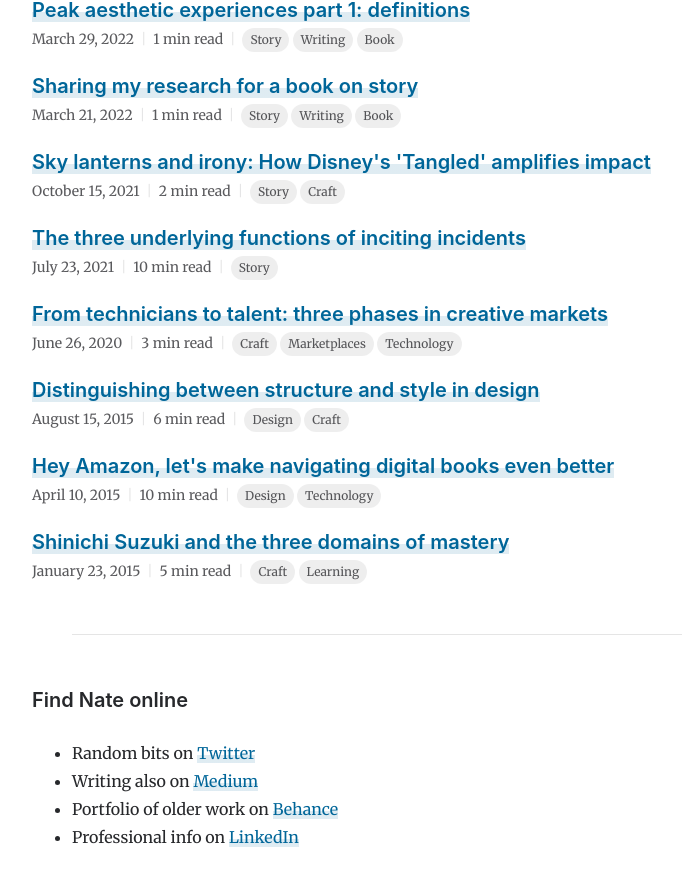
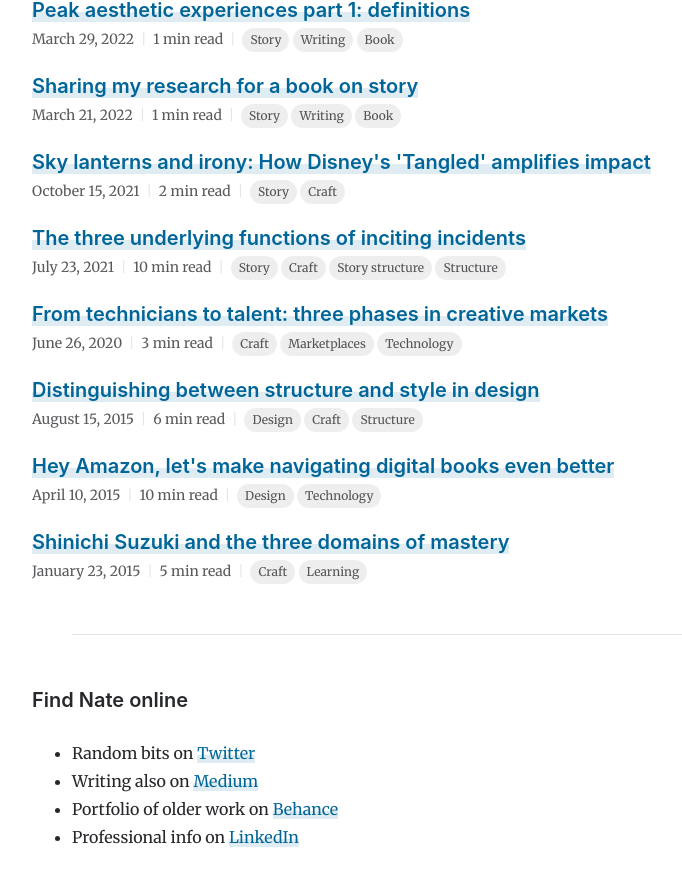
Before and after one commit to natelistrom/natelistrom.github.io, a Jekyll site: the page built from index.markdown, in a window 1280 px wide and 900 px high, scrolled down 1730 px. Shown: the top 886 px of the window, without its empty margins (248-930 px from the left). Built offline with Jekyll 4.4.1, drawn with Linux system fonts in a browser that asks for light colours.

Commit message:
Add structure and story structure tags

```diff
--- a/_posts/2015-08-15-structure-vs-style.md
+++ b/_posts/2015-08-15-structure-vs-style.md
@@ -2,7 +2,7 @@
 layout: post
 title:  "Distinguishing between structure and style in design"
 date:   2015-08-15 12:00:00 -0400
-tags: Design Craft
+tags: Design Craft Structure
 reading_time: 6 min
 ---
 
--- a/_posts/2021-07-23-inciting-incident.md
+++ b/_posts/2021-07-23-inciting-incident.md
@@ -2,7 +2,7 @@
 layout: post
 title:  "The three underlying functions of inciting incidents"
 date:   2021-07-23 12:00:00 -0400
-tags: Story
+tags: [Story, Craft, Story structure, Structure]
 reading_time: 10 min
 ---
 
--- /dev/null
+++ b/tag/story+structure.md
@@ -0,0 +1,5 @@
+---
+layout: tags
+title: "Tag: Story structure"
+tag: Story structure
+---
--- /dev/null
+++ b/tag/structure.md
@@ -0,0 +1,5 @@
+---
+layout: tags
+title: "Tag: Structure"
+tag: Structure
+---
```
